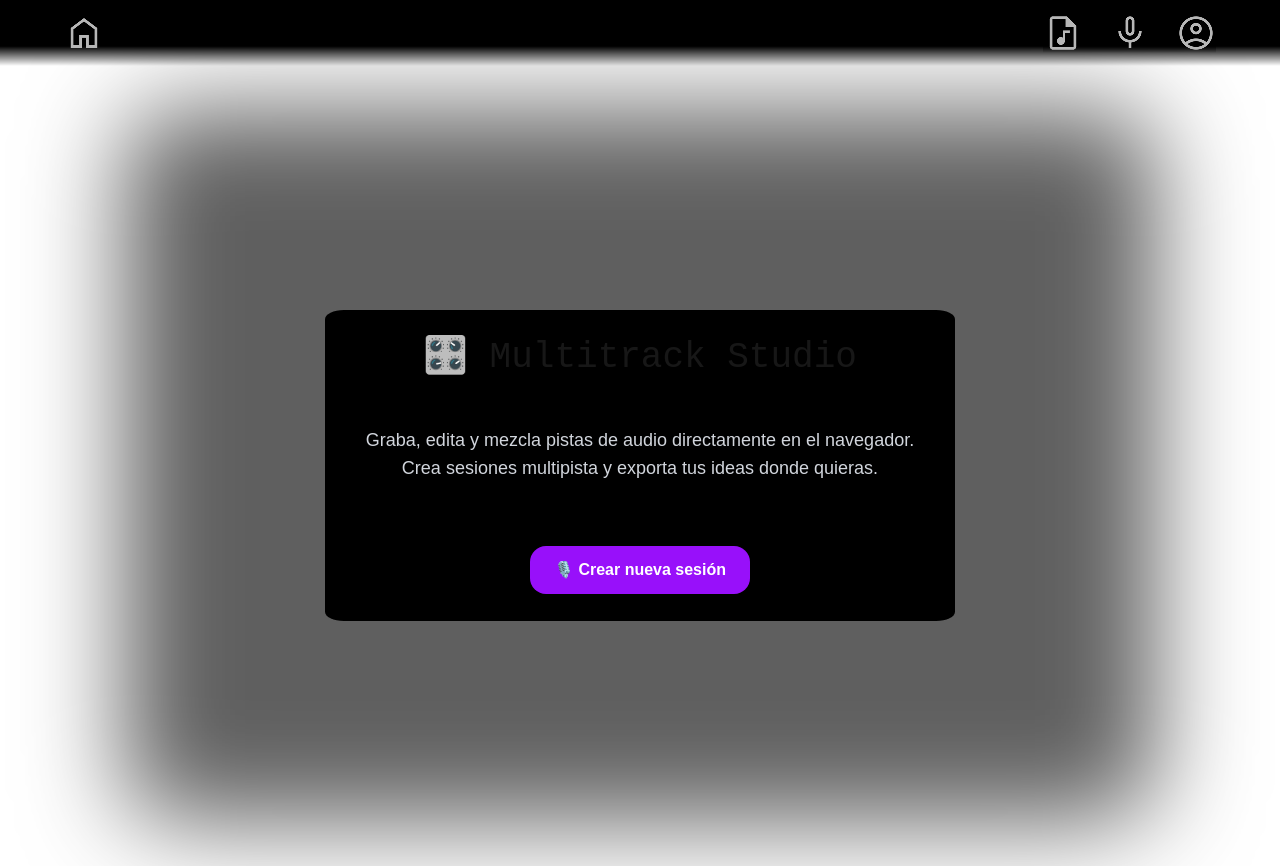
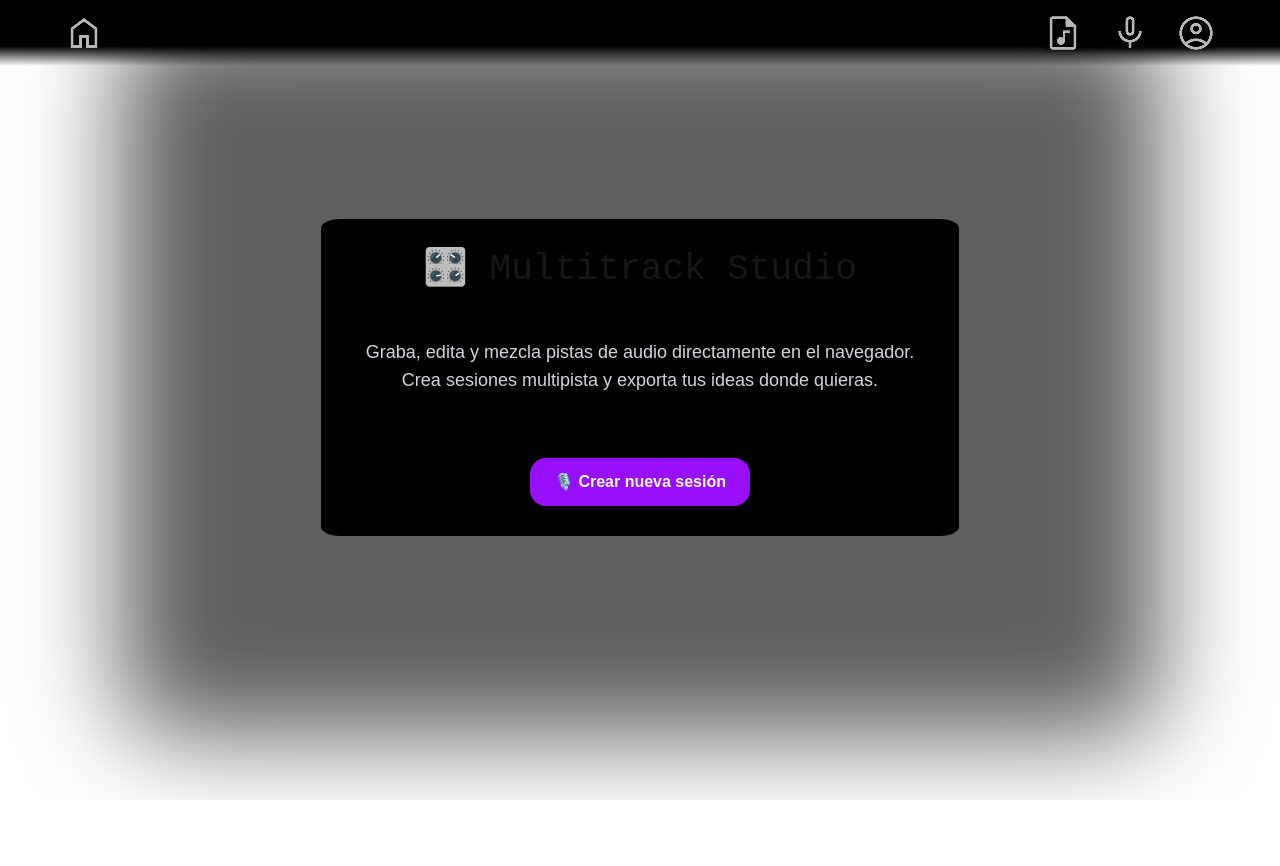
Before and after one commit to flaviomelian/Beatline, a Next.js app in the folder frontend/: page / in a window 1280 px wide. After the commit the page ends 800 px from the top, so only its background shows below. Built offline with nearby package versions, Linux system fonts and the light colour scheme; a web font is replaced by a local one.

Commit message:
estilos del home mejorados

```diff
--- a/frontend/src/app/page.tsx
+++ b/frontend/src/app/page.tsx
@@ -3,15 +3,15 @@ import './styles.css'
 
 export default function Home() {
   return (
-    <div className="grid grid-rows-[20px_1fr_20px] items-center justify-items-center min-h-screen p-8 pb-20 gap-16 sm:p-20 font-[family-name:var(--font-geist-sans)]">
-      <main className="flex flex-col gap-[32px] row-start-2 items-center justify-items-center">
+    <div className="items-center justify-items-center">
+      <main className="flex flex-col gap-[32px] row-start-2 items-center justify-items-center py-8">
         <h1 className="text-4xl font-bold mb-4 text-center">🎛️ Multitrack Studio</h1>
         <p className="text-lg text-gray-300 text-center max-w-xl mb-8">
           Graba, edita y mezcla pistas de audio directamente en el navegador.
           Crea sesiones multipista y exporta tus ideas donde quieras.
         </p>
 
-        <Link href="/session/new" className="bg-purple-600 hover:bg-purple-700 text-white font-semibold py-3 px-6 rounded-2xl shadow-md transition">
+        <Link href="/record" className="bg-purple-600 hover:bg-purple-700 text-white font-semibold py-3 px-6 rounded-2xl shadow-md transition">
           🎙️ Crear nueva sesión
         </Link>
       </main>
--- a/frontend/src/app/styles.css
+++ b/frontend/src/app/styles.css
@@ -10,6 +10,7 @@ main {
     border-radius: 3%;
     border: 5px solid #000000a3;
     padding: 2%;
+    margin-top: 12%;
     box-shadow: 0 0 100px 200px rgba(0, 0, 0, 0.629);
 }
 
```
Also changed, not shown: frontend/src/app/Header.css (deleted, +0 -9 lines).
